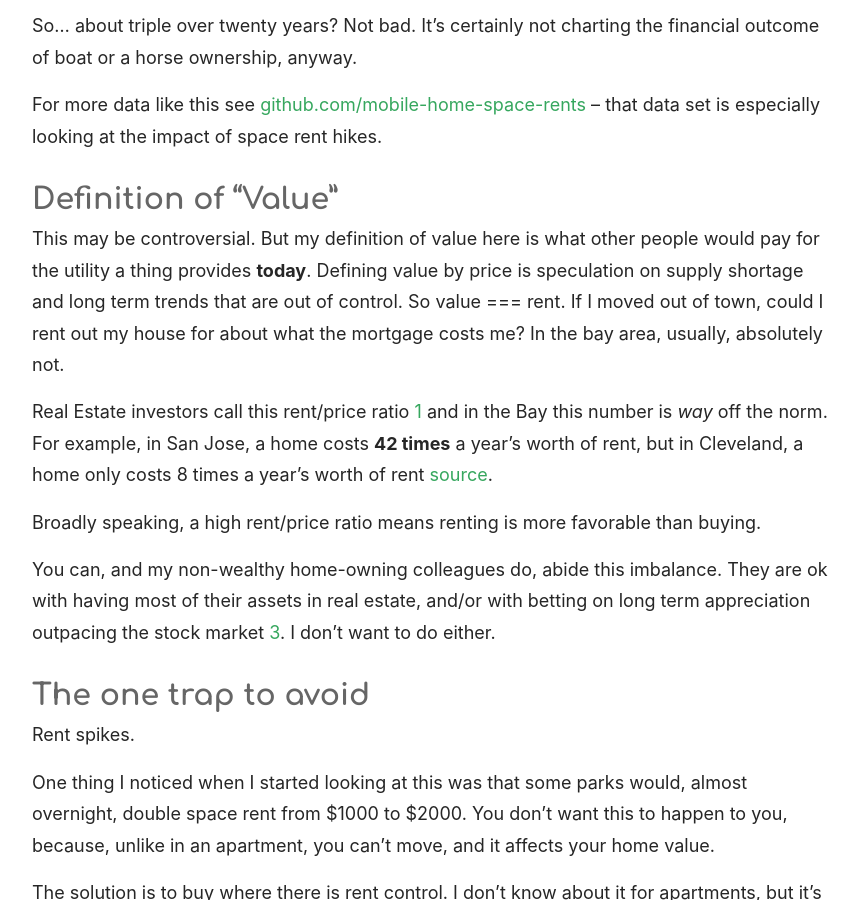
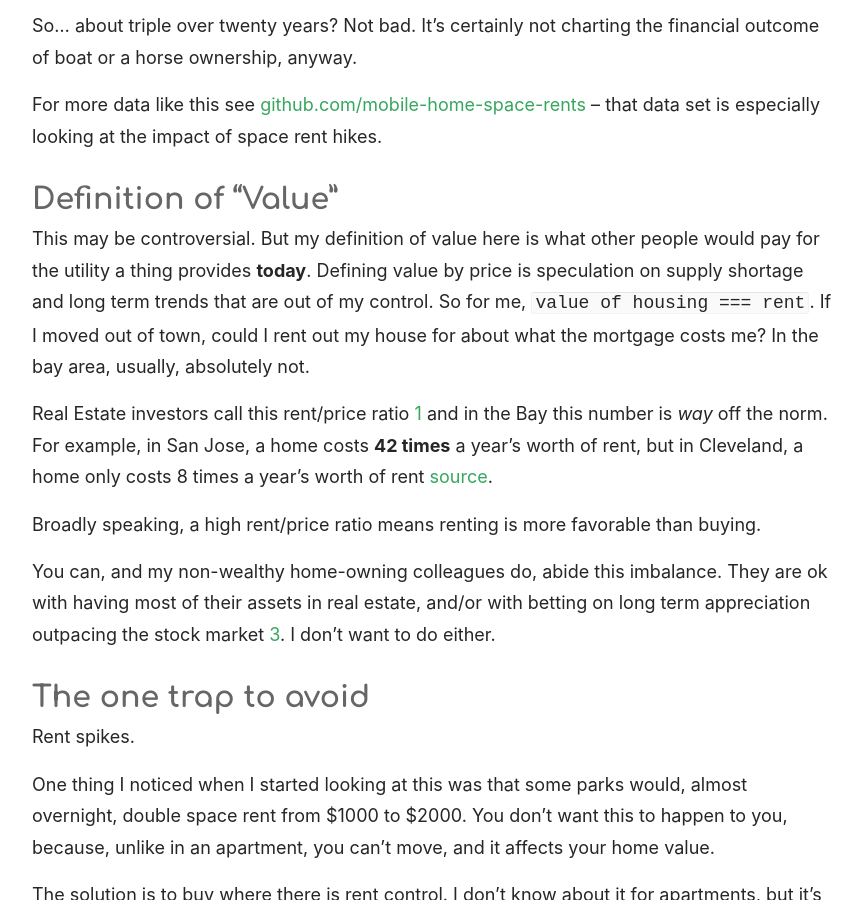
Before and after one commit to SimplGy/simplgy.github.io, a Jekyll site: the page built from blog/_posts/2023-02-21-mobile-homes-are-great.md, in a window 1280 px wide and 900 px high, scrolled down 3443 px. Shown: the whole window, without its empty margins (208-1070 px from the left). Built offline with Jekyll 4.4.1, drawn with Linux system fonts in a browser that asks for light colours.

Commit message:
new blog post

```diff
--- a/blog/_posts/2023-02-21-mobile-homes-are-great.md
+++ b/blog/_posts/2023-02-21-mobile-homes-are-great.md
@@ -71,7 +71,7 @@ For more data like this see [github.com/mobile-home-space-rents](https://github.
 
 ## Definition of "Value"
 
-This may be controversial. But my definition of value here is what other people would pay for the utility a thing provides **today**. Defining value by price is speculation on supply shortage and long term trends that are out of control. So value === rent. If I moved out of town, could I rent out my house for about what the mortgage costs me? In the bay area, usually, absolutely not.
+This may be controversial. But my definition of value here is what other people would pay for the utility a thing provides **today**. Defining value by price is speculation on supply shortage and long term trends that are out of my control. So for me, `value of housing === rent`. If I moved out of town, could I rent out my house for about what the mortgage costs me? In the bay area, usually, absolutely not.
 
 Real Estate investors call this rent/price ratio [1] and in the Bay this number is *way* off the norm. For example, in San Jose, a home costs **42 times** a year's worth of rent, but in Cleveland, a home only costs 8 times a year's worth of rent [source](https://smartasset.com/data-studies/price-to-rent-ratio-in-the-50-largest-us-cities-2022).
 
```
